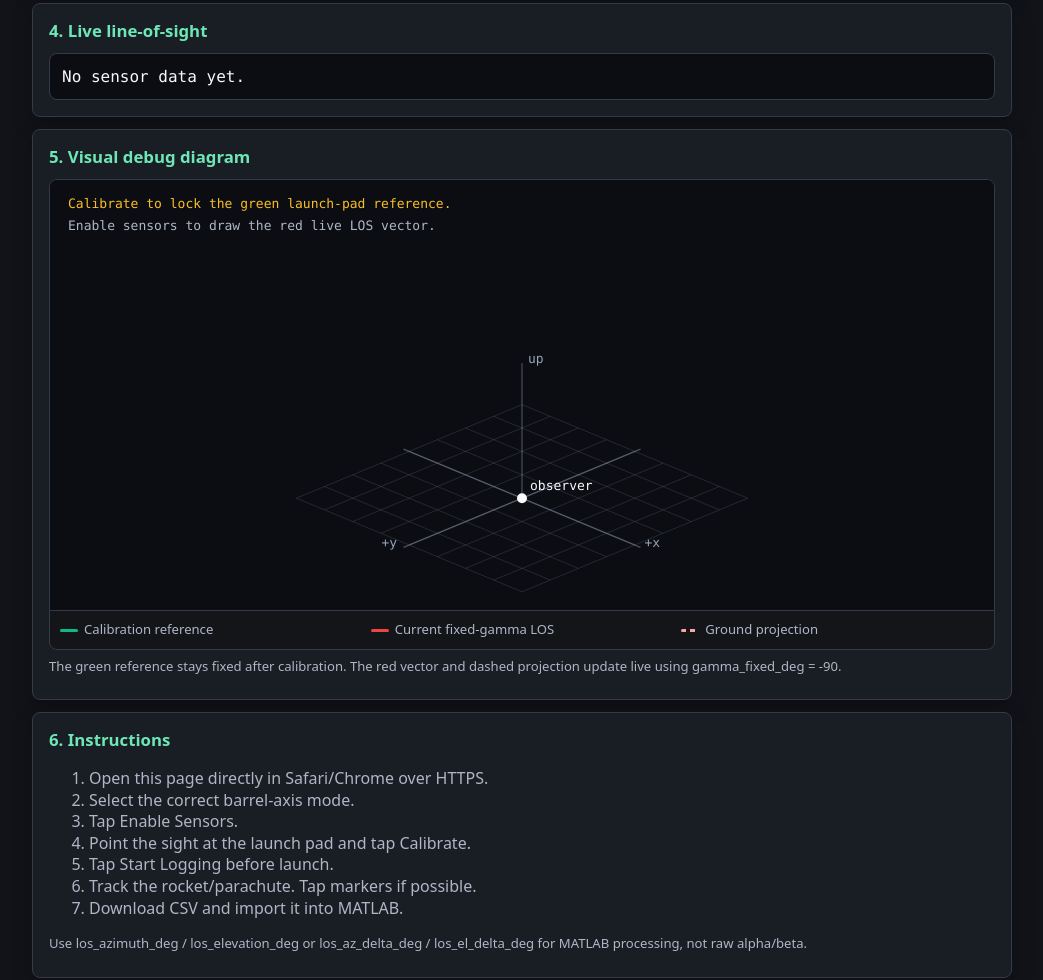
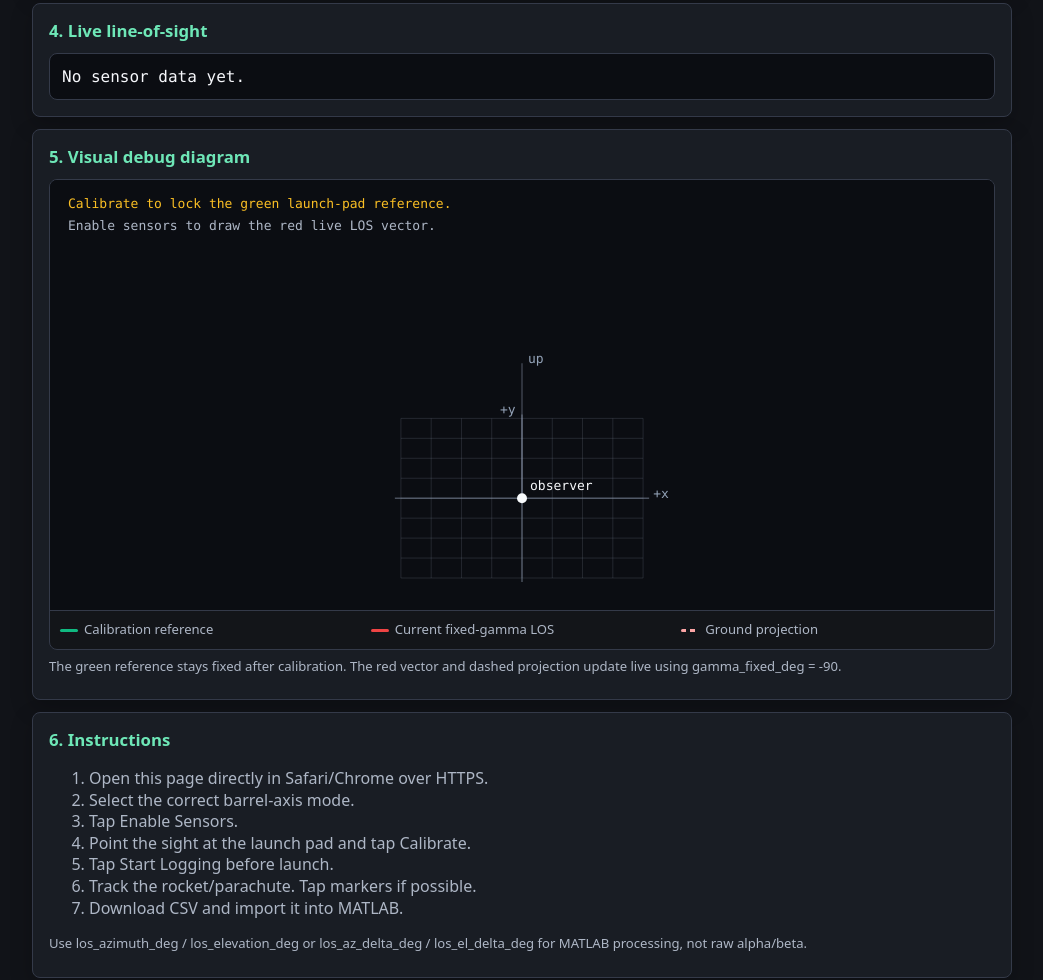
Before and after one commit to sjpark27nlcs-web/rocket-angle-tracker, a plain HTML site: page index.html in a window 1280 px wide. Shown: the part 1164-2144 px from the top of the page, without its empty margins (118-1161 px from the left). Drawn offline with Linux system fonts and the light colour scheme.

Commit message:
Refactor projection calculations in index.html

```diff
--- a/index.html
+++ b/index.html
@@ -928,11 +928,15 @@
 
     const origin = { x: width * 0.50, y: height * 0.74 };
     const scale = Math.min(width, height) * 0.32;
+    const viewReference = losToVector(state.calibration && state.calibration.los, true);
+    const viewForward = validVector(viewReference) ? viewReference : [0, 1, 0];
 
     function project(v) {
+      const right = viewForward[1] * v[0] - viewForward[0] * v[1];
+      const forward = viewForward[0] * v[0] + viewForward[1] * v[1];
       return {
-        x: origin.x + scale * (0.82 * v[0] - 0.82 * v[1]),
-        y: origin.y + scale * (0.34 * v[0] + 0.34 * v[1] - 0.98 * v[2])
+        x: origin.x + scale * 0.88 * right,
+        y: origin.y - scale * (0.58 * forward + 0.98 * v[2])
       };
     }
 
@@ -1032,6 +1036,7 @@
       arrow3(zero, calibration, "#10b981", 3);
       dot3(calibration, "#10b981", 6);
       line3(zero, calibrationGround, "rgba(16,185,129,0.55)", 2);
+      label("view yaw locked to calibration", 18, 28, "#10b981");
     } else {
       label("Calibrate to lock the green launch-pad reference.", 18, 28, "#fbbf24");
     }
```
